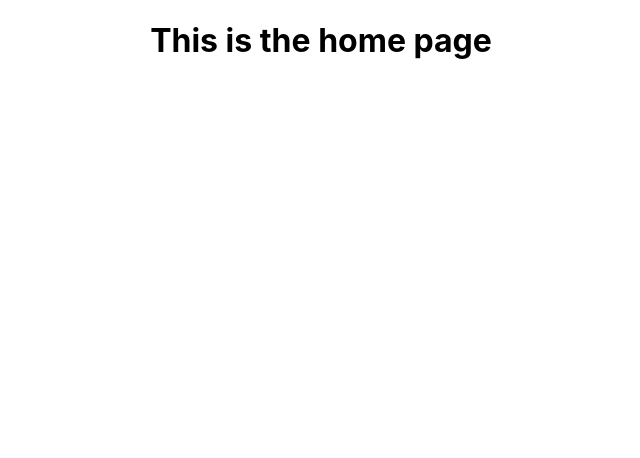
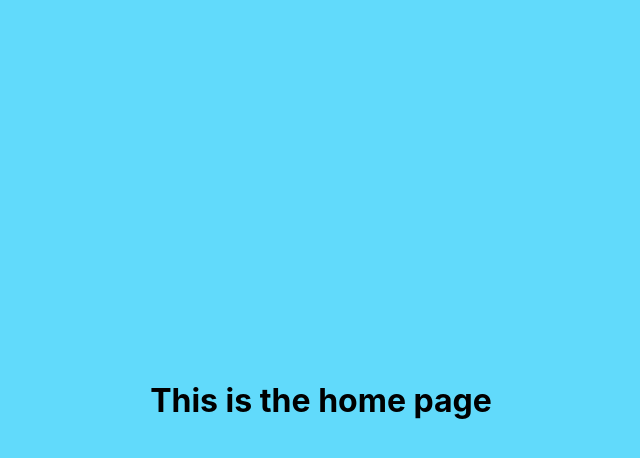
Before and after one commit to AndonMitev/universal-links, a React (Create React App) app: page / in a window 1280 px wide. Shown: the top 458 px of the page, without its empty margins (319-959 px from the left). Built offline with nearby package versions, Linux system fonts and the light colour scheme.

Commit message:
change css

```diff
--- a/src/App.css
+++ b/src/App.css
@@ -1,3 +1,16 @@
+html {
+  background-color: 'red';
+  height: 100vh;
+}
+
+body {
+  height: 100vh;
+  display: flex;
+  justify-content: center;
+  align-items: center;
+  background-color: #61dafb;
+}
+
 .App {
   text-align: center;
 }
```
Also changed, not shown: src/App.js (+6 -3 lines).
